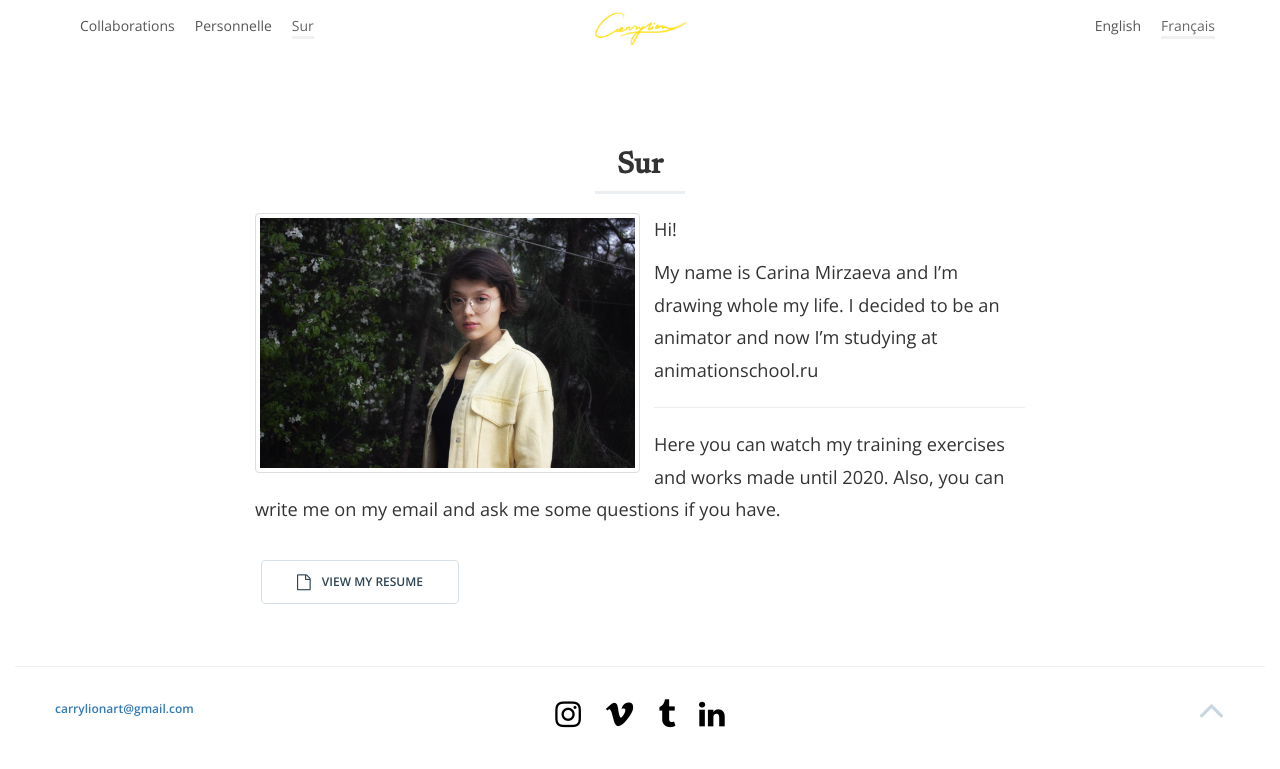
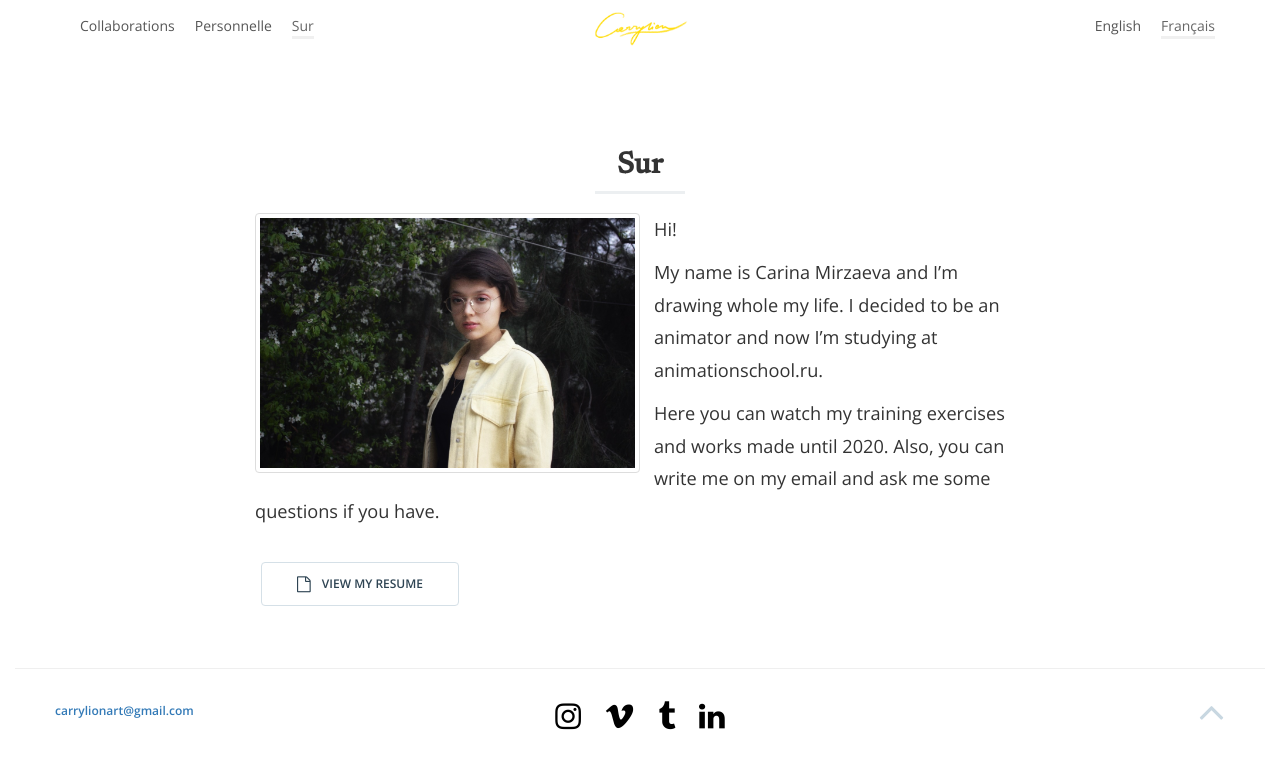
Before and after one commit to ryuldashev/carrylion.com, a Jekyll site: the page built from about.md, in a window 1280 px wide. Shown: the top 769 px of the page. Built offline with Jekyll 4.4.1, drawn with Linux system fonts in a browser that asks for light colours; nearby versions of some CDN libraries.

Commit message:
Updated About

```diff
--- a/about.md
+++ b/about.md
@@ -7,14 +7,14 @@ layout: inner
 
 Hi!
 
-My name is Carina Mirzaeva and I’m drawing whole my life. I decided to be an animator and now I’m studying at animationschool.ru
+My name is Carina Mirzaeva and I’m drawing whole my life. I decided to be an animator and now I’m studying at animationschool.ru.
 
----
+
 
 Here you can watch my training exercises and works made until 2020. Also, you can write me on my email and ask me some questions if you have.
 
 
-<a href="/uploads/CV_Karina%20Mirzaeva.pdf" class="project-link">
+<a href="/uploads/CV_Karina%20Mirzaeva.pdf" target="_blank">
     <button class="btn btn-default btn-sm">
         <i class="fa fa-file-o fa-lg"></i> VIEW MY RESUME
     </button>
```
